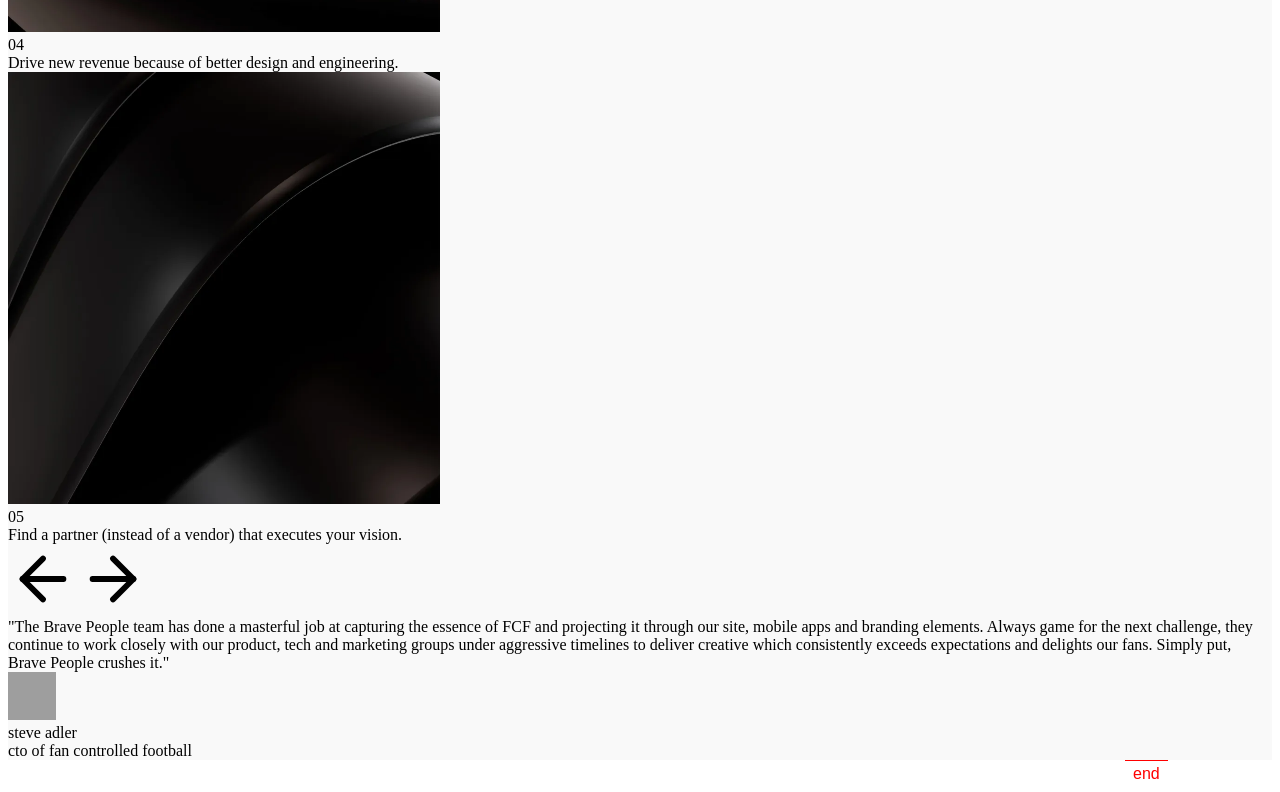
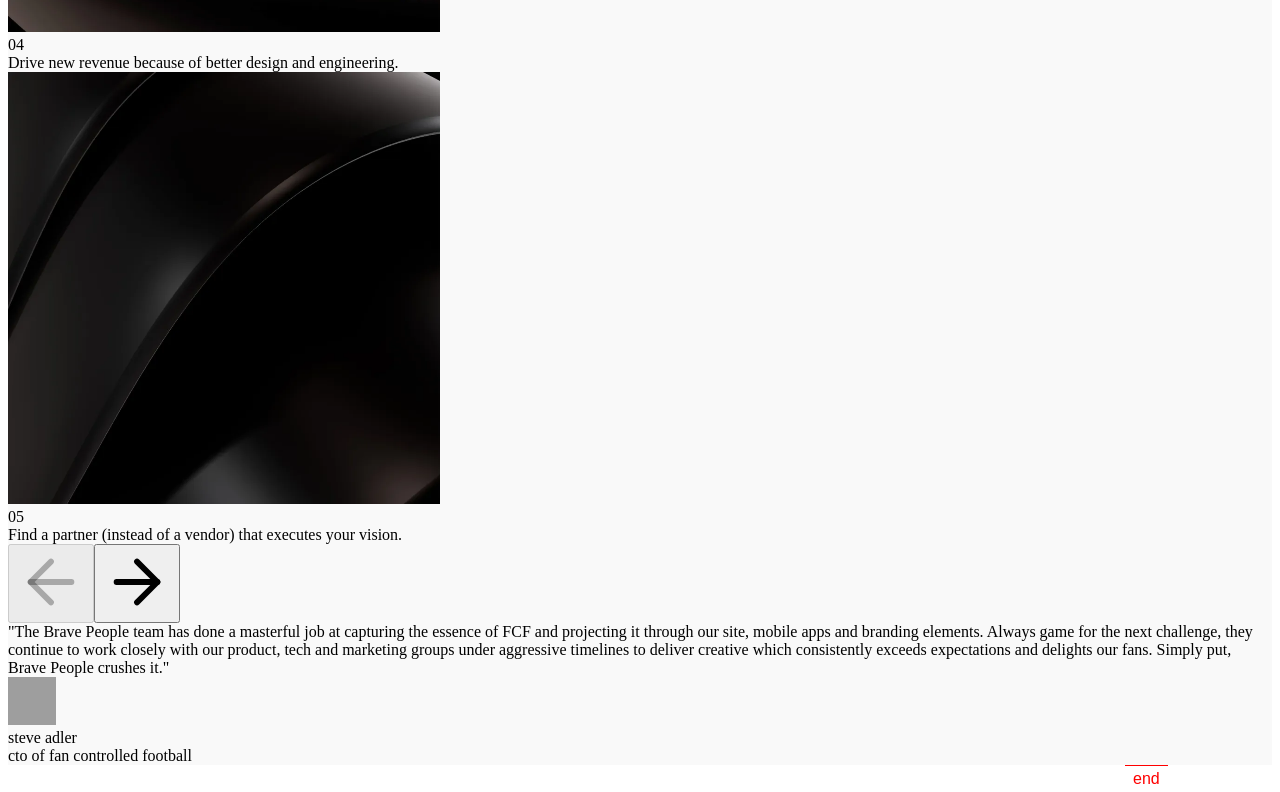
Before and after one commit to shivaKotagiri/bravepeople, a Next.js app: page /proof-of-work in a window 1280 px wide. Shown: the part 5196-5988 px from the top of the page. Built offline with nearby package versions, Linux system fonts and the light colour scheme; grey boxes are pictures that could not be loaded.

Commit message:
added carousel functionality

```diff
--- a/components/bento-grid.tsx
+++ b/components/bento-grid.tsx
@@ -3,7 +3,7 @@ import Image from "next/image";
 
 export default function BentoGrid() {
     return (
-        <div className="w-full grid grid-cols-7 mt-20 gap-2 px-[2.5%] 2xl:px-[8%]">
+        <div className="w-full grid grid-cols-7 mt-20 gap-2">
             <div className="col-span-3 w-full h-[780px] relative overflow-hidden cursor-pointer rounded-[45px]">
                 <Image
                     className="w-full hover:scale-115 transition-transform duration-300 scale-110 h-full absolute inset-0 object-cover rounded-[45px]"
--- a/components/carounsel.tsx
+++ b/components/carounsel.tsx
@@ -1,8 +1,29 @@
 "use client";
+
+import { useState } from "react";
+import { motion } from "framer-motion";
 import { ArrowLeft, ArrowRight } from "lucide-react";
 import Image from "next/image";
-import { lists } from "@/utils/lists"
+import { lists } from "@/utils/lists";
+
 export default function Carousel() {
+    const [currentIndex, setCurrentIndex] = useState(0);
+
+    const handleNext = () => {
+        if (currentIndex < lists.length - 1) {
+            setCurrentIndex((prev) => prev + 1);
+        }
+    };
+
+    const handlePrev = () => {
+        if (currentIndex > 0) {
+            setCurrentIndex((prev) => prev - 1);
+        }
+    };
+
+    const cardWidth = 432 + 50;
+    const xOffset = -currentIndex * cardWidth;
+
     return (
         <div className="mt-30 mb-85 w-full flex justify-center items-center h-full">
             <div className="bg-black border border-neutral-400 text-white p-10 lg:p-20 rounded-[50px] w-full h-[665px] selection:bg-white selection:text-black">
@@ -10,28 +31,64 @@ export default function Carousel() {
                     Ask yourself — What if you could:
                 </div>
                 <div
-                    className="w-full flex flex-col"
-                    style={{ cursor: 'url("https://cdn.prod.website-files.com/658031e408a50a76013e5183/65b134bb5f9e4c283d76c055_Mouse%20Grab-01.svg"), auto',}}>
-                    <div className="w-full flex gap-20">
+                    className="w-full flex flex-col relative"
+                    style={{
+                        cursor:
+                            'url("https://cdn.prod.website-files.com/658031e408a50a76013e5183/65b134bb5f9e4c283d76c055_Mouse%20Grab-01.svg"), auto',
+                    }}
+                >
+                    <motion.div
+                        className="flex gap-20"
+                        animate={{ x: xOffset }}
+                        transition={{ type: "spring", stiffness: 100, damping: 25 }}
+                    >
                         {lists.map((list, index) => (
-                            <div key={index} className="relative max-w-[400px] max-h-[400px] rounded-[40px] lg:max-w-[432px] lg:max-h-[432px] w-full h-full flex justify-center items-center">
+                            <motion.div
+                                key={index}
+                                className="relative max-w-[400px] max-h-[400px] rounded-[40px] lg:max-w-[432px] lg:max-h-[432px] w-full h-full flex justify-center items-center flex-shrink-0"
+                            >
                                 <Image
-                                    className="z-5 rounded-[30px] lg:rounded-[40px] lg:w-[432px] lg:h-[432px] w-full h-full inset-0 bottom-0 max-w-[432px] max-h-[432px]"
-                                    src={list.img} width={432} height={432} alt="carousel1"
+                                    className="z-5 rounded-[30px] lg:rounded-[40px] max-w-[400px] max-h-[400px] lg:max-w-[432px] lg:max-h-[432px] object-cover brightness-90"
+                                    src={list.img}
+                                    width={432}
+                                    height={432}
+                                    alt={`carousel-${index}`}
                                 />
                                 <div className="z-7 inset-0 bottom-0 flex flex-col justify-center px-[3rem] absolute">
                                     <div className="text-2xl tracking-tight mb-[2rem]">{list.number}</div>
                                     <div className="text-2xl font-normal w-full">{list.text}</div>
                                 </div>
-                            </div>
+                            </motion.div>
                         ))}
-                    </div>
-                    <div className="flex text-white mt-5">
-                        <ArrowLeft className="stroke-[0.8]" size={70} />
-                        <ArrowRight className="stroke-[0.8]" size={70} />
+                    </motion.div>
+
+                    <div className="flex items-center gap-10 text-white mt-10">
+                        <button
+                            onClick={handlePrev}
+                            disabled={currentIndex === 0}
+                            className={`transition-all duration-300 cursor-pointer ${
+                                currentIndex === 0
+                                    ? "opacity-40 cursor-not-allowed"
+                                    : "hover:scale-110 opacity-100"
+                            }`}
+                        >
+                            <ArrowLeft className="stroke-[0.8]" size={70} />
+                        </button>
+
+                        <button
+                            onClick={handleNext}
+                            disabled={currentIndex === lists.length - 1}
+                            className={`transition-all duration-300 cursor-pointer ${
+                                currentIndex === lists.length - 1
+                                    ? "opacity-40 cursor-not-allowed"
+                                    : "hover:scale-110 opacity-100"
+                            }`}
+                        >
+                            <ArrowRight className="stroke-[0.8]" size={70} />
+                        </button>
                     </div>
                 </div>
             </div>
         </div>
-    )
+    );
 }
--- a/components/hero.tsx
+++ b/components/hero.tsx
@@ -108,7 +108,8 @@ export default function Hero({ containerRef }: { containerRef: RefObject<HTMLDiv
         textElements.forEach((element) => {
             const split = new SplitText(element, {
                 type: "lines",
-                linesClass: "split-line"
+                linesClass: "split-line",
+                mask: "lines"
             }) as unknown as SplitTextInstance;
 
             const lines = split.lines;
@@ -130,7 +131,7 @@ export default function Hero({ containerRef }: { containerRef: RefObject<HTMLDiv
                 yPercent: 0,
                 duration: 1.3,
                 ease: "power4.out",
-                stagger: 0.25
+                stagger: 0.25,
             });
         });
 
--- a/pages/proof-of-work.tsx
+++ b/pages/proof-of-work.tsx
@@ -25,7 +25,7 @@ export default function AnimatedSection() {
         color: "white",
         scrollTrigger: {
           trigger: el,
-          start: "18% top",
+          start: "25% top",
           end: "bottom 20%",
           markers: true,
           toggleActions: "play reverse play reverse",
```
